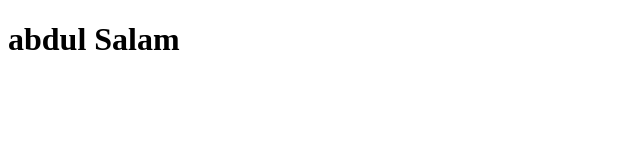
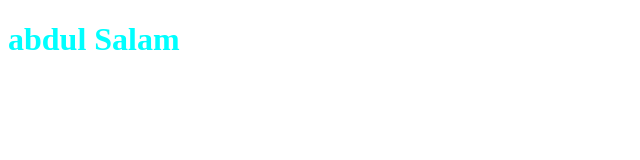
Before and after one commit to abdul4843/delta-demo, a plain HTML site: page index.html in a window 1280 px wide. Shown: the whole page, without its empty margins (0-640 px from the left). Drawn offline with Linux system fonts and the light colour scheme.

Commit message:
Add Some Styling

```diff
--- a/index.html
+++ b/index.html
@@ -4,6 +4,7 @@
     <meta charset="UTF-8">
     <meta name="viewport" content="width=device-width, initial-scale=1.0">
     <title>Document</title>
+    <link rel="stylesheet" href="style.css">
 </head>
 <body>
     <h1>abdul Salam</h1>
--- a/style.css
+++ b/style.css
@@ -0,0 +1,3 @@
+h1{
+    color: aqua;
+}
```
